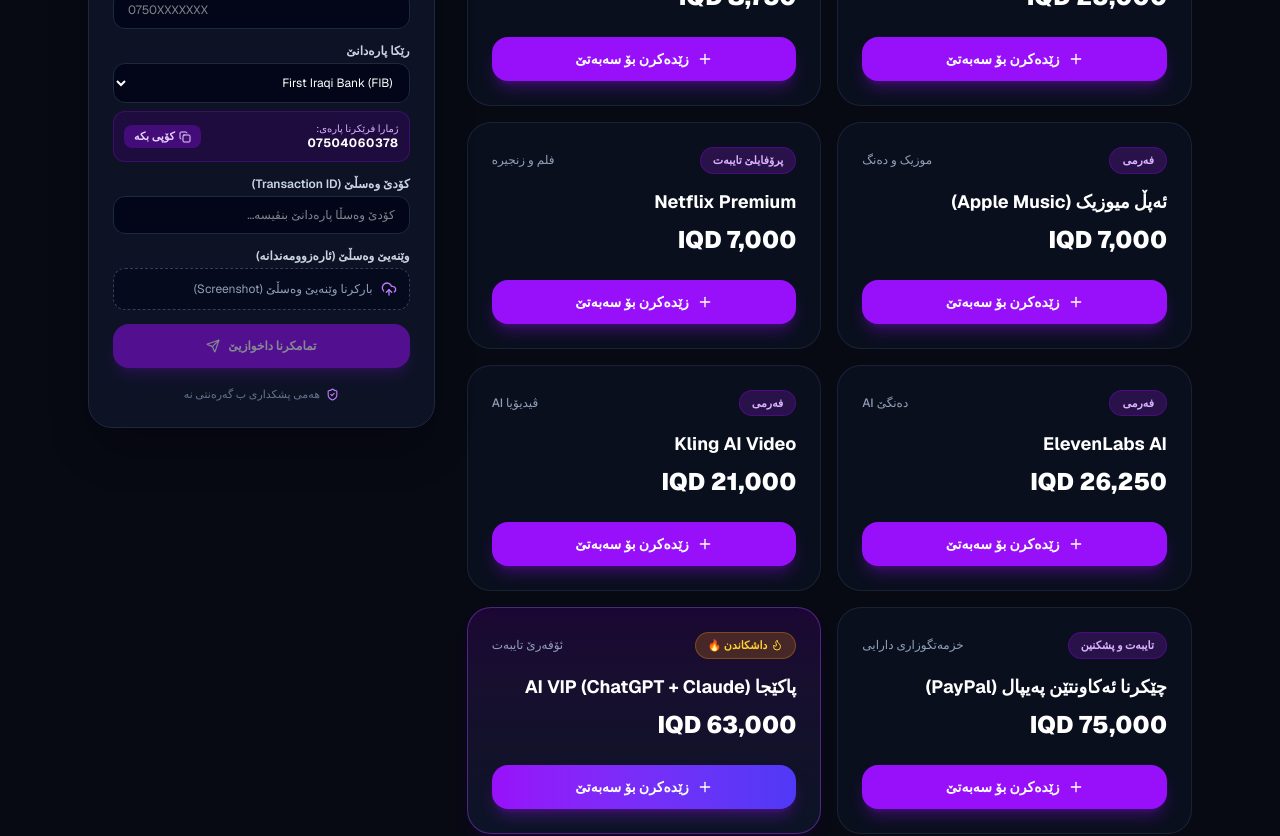
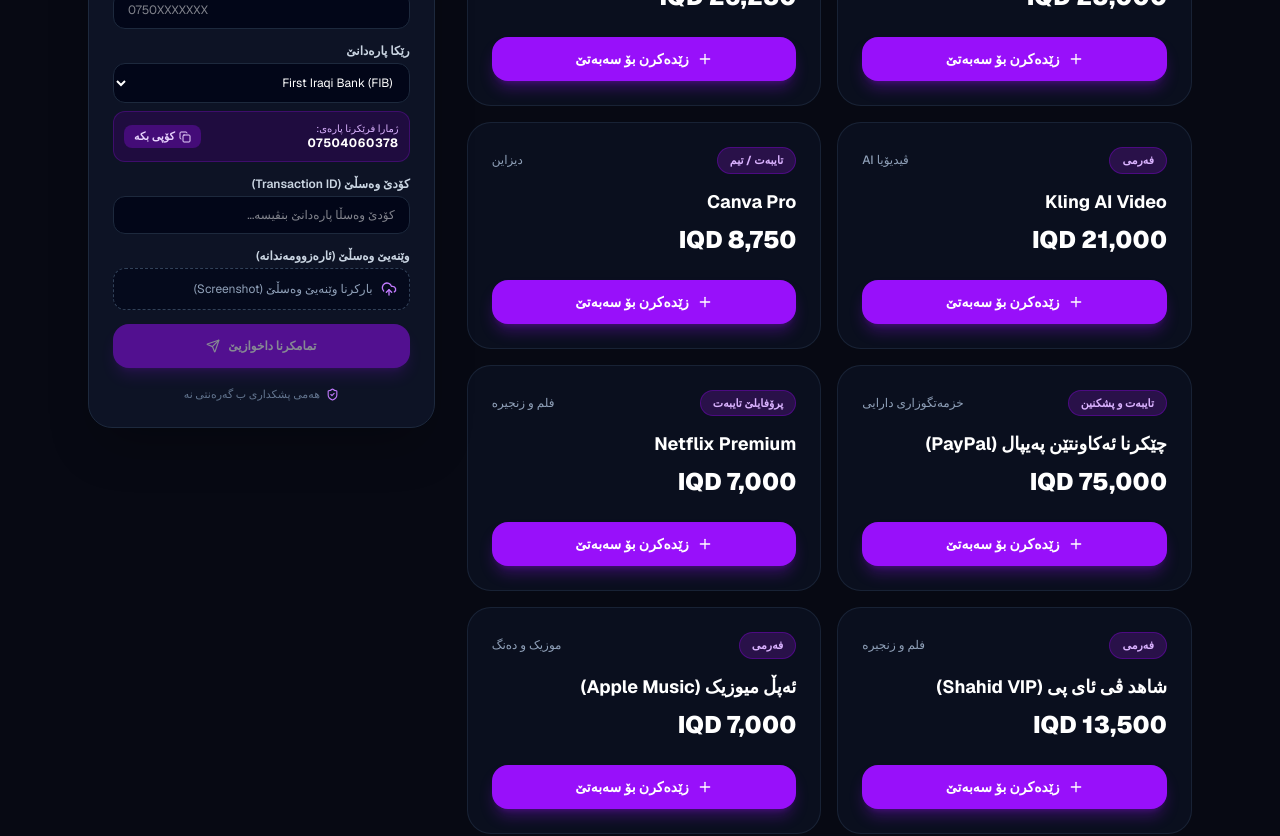
Before and after one commit to ipbits/IPBITS-STORE, a Next.js app: page / in a window 1280 px wide. Shown: the part 760-1596 px from the top of the page. Built offline with nearby package versions, Linux system fonts and the light colour scheme.

Commit message:
update website

```diff
--- a/src/app/page.js
+++ b/src/app/page.js
@@ -15,21 +15,34 @@ const IPBitsLogo = () => (
 );
 
 // -------------------------------------------------------------
-// لیستا بەرهەم و پشکدارییان تنێ ب بهایێ دیناری (IQD)
+// لیستا بەرهەم و پشکدارییان (تنێ ب بهایێ دیناری IQD)
 const PRODUCTS = [
+  // ژیرییا دەستکرد (AI)
   { id: 'chatgpt', name: 'ChatGPT Plus', priceIQD: 35000, category: 'هاریکارێ AI', badge: 'فەرمی' },
   { id: 'claude', name: 'Claude Pro', priceIQD: 35000, category: 'هاریکارێ AI', badge: 'فەرمی' },
   { id: 'google_flow', name: 'گووگڵ فڵۆ (Google Flow AI)', priceIQD: 25000, category: 'هاریکارێ AI', badge: 'فەرمی' },
-  { id: 'canva', name: 'Canva Pro', priceIQD: 8750, category: 'دیزاین', badge: 'تایبەت / تیم' },
-  { id: 'apple_music', name: 'ئەپڵ میوزیک (Apple Music)', priceIQD: 7000, category: 'موزیک و دەنگ', badge: 'فەرمی' },
-  { id: 'netflix', name: 'Netflix Premium', priceIQD: 7000, category: 'فلم و زنجیرە', badge: 'پرۆفایلێ تایبەت' },
   { id: 'elevenlabs', name: 'ElevenLabs AI', priceIQD: 26250, category: 'دەنگێ AI', badge: 'فەرمی' },
   { id: 'kling', name: 'Kling AI Video', priceIQD: 21000, category: 'ڤیدیۆیا AI', badge: 'فەرمی' },
+
+  // دیزاین و خزمەتگوزاریێن دارایی
+  { id: 'canva', name: 'Canva Pro', priceIQD: 8750, category: 'دیزاین', badge: 'تایبەت / تیم' },
   { id: 'paypal_acc', name: 'چێکرنا ئەکاونتێن پەیپال (PayPal)', priceIQD: 75000, category: 'خزمەتگوزاری دارایی', badge: 'تایبەت و پشکنین' },
+
+  // سینەما، فلم و زنجیرە
+  { id: 'netflix', name: 'Netflix Premium', priceIQD: 7000, category: 'فلم و زنجیرە', badge: 'پرۆفایلێ تایبەت' },
+  { id: 'shahid_vip', name: 'شاهد ڤی ئای پی (Shahid VIP)', priceIQD: 13500, category: 'فلم و زنجیرە', badge: 'فەرمی' },
+
+  // دەنگ و میوزیک
+  { id: 'apple_music', name: 'ئەپڵ میوزیک (Apple Music)', priceIQD: 7000, category: 'موزیک و دەنگ', badge: 'فەرمی' },
+  { id: 'spotify', name: 'سپۆتیفای پریمێیۆم (Spotify Premium)', priceIQD: 13000, category: 'موزیک و دەنگ', badge: 'فەرمی' },
+  { id: 'youtube_music', name: 'یوتیوب پریمێیۆم و میوزیک (YouTube Premium)', priceIQD: 13000, category: 'موزیک و دەنگ', badge: 'فەرمی' },
+
+  // گەیمینگ
+  { id: 'ps_plus', name: 'پلەی ستەیشن پڵەس (PlayStation Plus)', priceIQD: 22000, category: 'گەیمینگ', badge: 'فەرمی' },
+
   // ئۆفەرێن تایبەت (Bundles)
   { id: 'bundle_ai', name: 'پاکێجا AI VIP (ChatGPT + Claude)', priceIQD: 63000, category: 'ئۆفەرێ تایبەت', badge: 'داشکاندن 🔥', isBundle: true },
   { id: 'bundle_creator', name: 'پاکێجا دروستکەران (Canva + ElevenLabs)', priceIQD: 31500, category: 'ئۆفەرێ تایبەت', badge: 'داشکاندن 🔥', isBundle: true }
-
 ];
 
 // زانیاریێن ئەکاونتێن پارەدانێ
```
